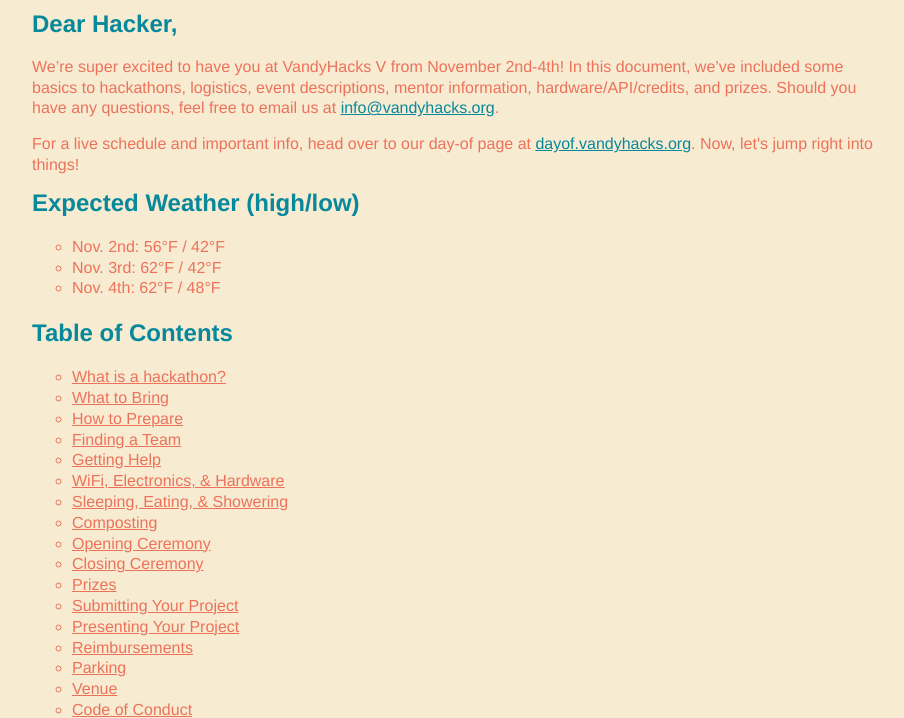
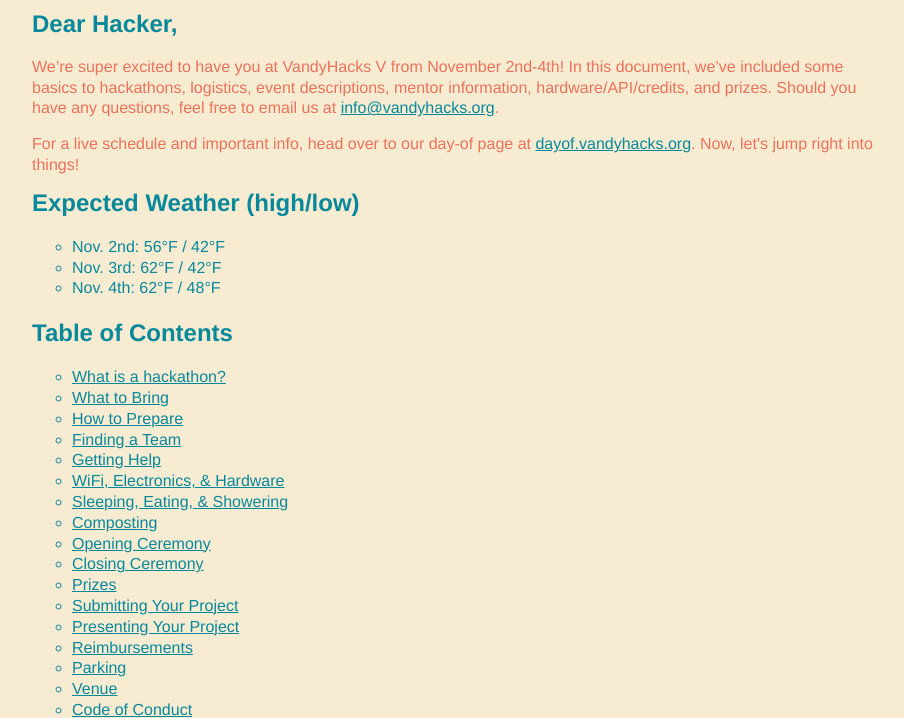
Before and after one commit to VandyHacks/vh-guide-pipeline, a React app: page / in a window 1280 px wide. Shown: the part 88-806 px from the top of the page, without its empty margins (181-1085 px from the left). Built offline with nearby package versions, Linux system fonts and the light colour scheme.

Commit message:
Fix some link colors

```diff
--- a/public/css/main.css
+++ b/public/css/main.css
@@ -64,7 +64,7 @@
 
 li,
 li a {
-  color: #ed725a;
+  color: #07889b;
 }
 
 li p {
```
